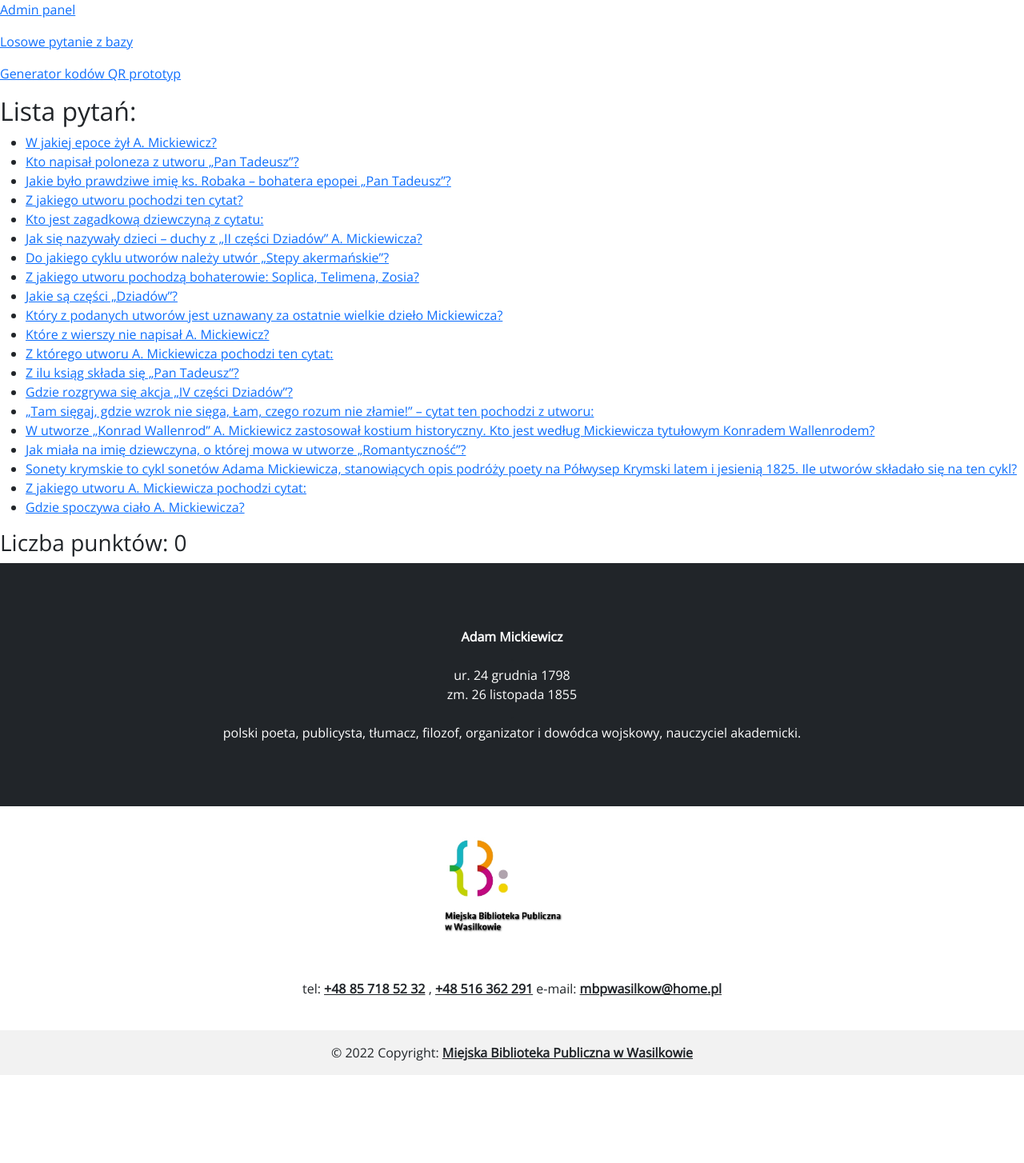
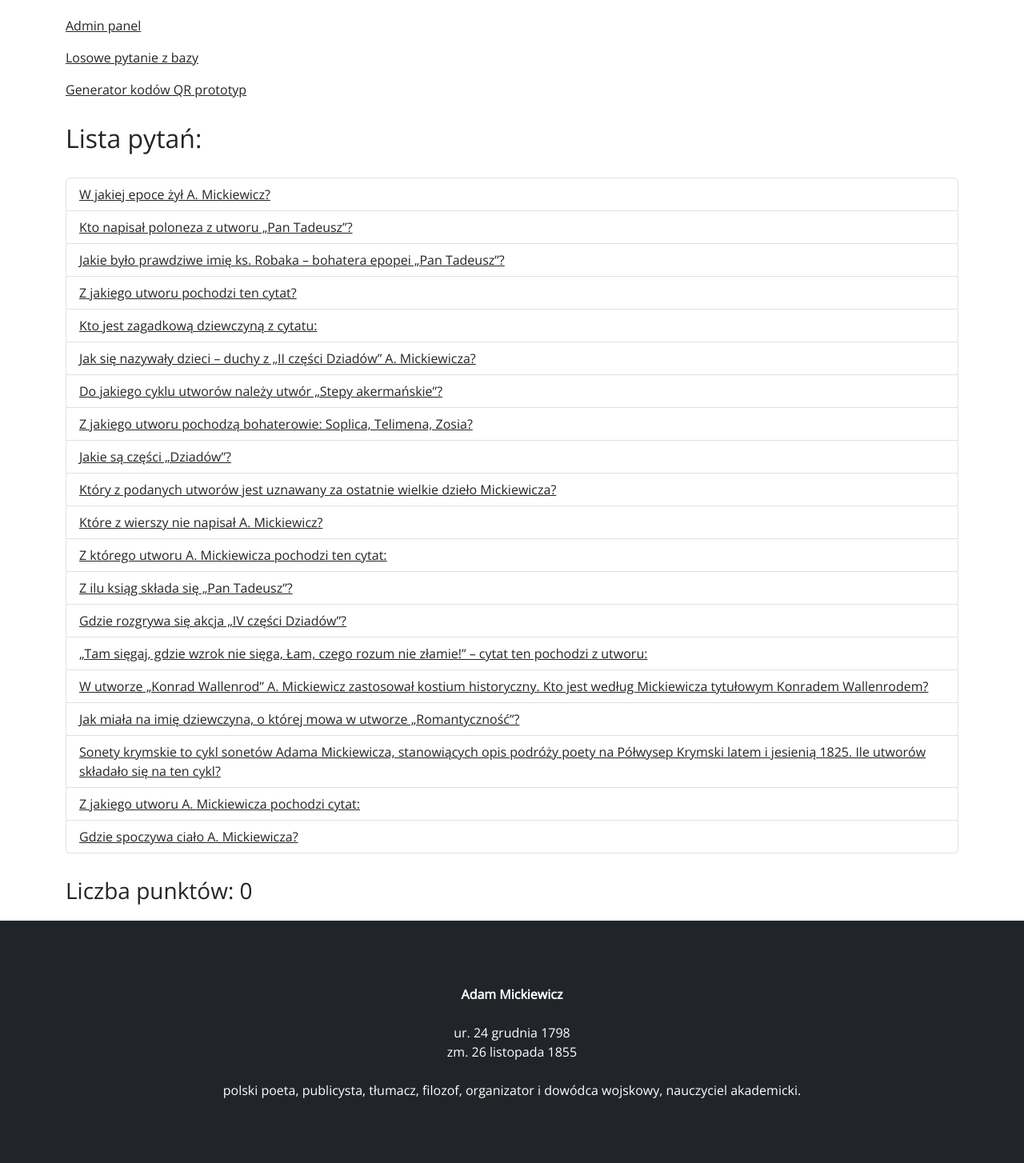
Before and after one commit to CReflection/wasilkow-biblioteka, a Django app: page / in a window 1280 px wide. Shown: the part 56-1510 px from the top of the page at 80% size. Before the commit the page ends 1400 px from the top, so only its background shows below. Run offline with Django 4.2, Linux system fonts and the light colour scheme; data comes from the database, SQL or seed files in the repository; some libraries are stand-ins or nearby versions.

Commit message:
Update index.html

```diff
--- a/polls/templates/polls/index.html
+++ b/polls/templates/polls/index.html
@@ -12,7 +12,7 @@
   {% bootstrap_messages %}
   <link rel="stylesheet" href="{% static 'css/quiz_detail.css' %}">
   <link rel="stylesheet" type="text/css" href="//fonts.googleapis.com/css?family=Open+Sans" />
-  <title>Quiz o Mickiewiczu</title>
+  <title>Quiz o życiu i twórczości Adama Mickiewicza</title>
 </head>
 
 <body>
@@ -40,10 +40,9 @@
   </nav>
 
   {% if not request.session.in_scoreboard and points > 0 %}
+    <div class="container">
 
-  <button type="button" class="btn btn-primary" data-bs-toggle="modal" data-bs-target="#exampleModal">
-    Dodaj swój wynik
-  </button>
+
 
     <div class="modal fade" id="exampleModal" tabindex="-1" aria-labelledby="exampleModalLabel" aria-hidden="true">
       <div class="modal-dialog">
@@ -72,32 +71,44 @@
         </div>
       </div>
     </div>
+  {% endif %}
 
+  <div class="container">
+    <div class="links">
+      {% if not request.session.in_scoreboard and points > 0 %}
+        <button type="button" class="btn btn-primary" data-bs-toggle="modal" data-bs-target="#exampleModal">
+            Dodaj swój wynik
+        </button>
       {% endif %}
+      <p><a href="{% url 'admin:index' %}">Admin panel</a></p>
+      <p><a href="{% url 'polls:randomQuestion' %}">Losowe pytanie z bazy</a></p>
+      <p><a href="{% url 'polls:qr' %}">Generator kodów QR prototyp</a></p>
+    </div>
+
     {% if alert %}
       <div class="quiz-alert alert alert-success" role="alert">
         {{ alert }}
       </div>
     {% endif %}
 
-  <p><a href="{% url 'admin:index' %}">Admin panel</a></p>
-  <p><a href="{% url 'polls:randomQuestion' %}">Losowe pytanie z bazy</a></p>
-  <p><a href="{% url 'polls:qr' %}">Generator kodów QR prototyp</a></p>
-
+    <div class="list">
       <h2>Lista pytań:</h2>
+        <div class="list_question">
         {% if latest_question_list %}
-  <ul>
+        <ul class="list-group">
             {% for question in latest_question_list %}
-    <li><a href="{% url 'polls:detail' question.id %}">{{ question.question_text }}</a></li>
+            <li class="list-group-item"><a href="{% url 'polls:detail' question.id %}">{{ question.question_text }}</a></li>
             {% endfor %}
         </ul>
         {% else %}
         <p>No polls are available.</p>
         {% endif %}
+      </div>
+    </div>
     <div class="col-sm-3">
         <h3>Liczba punktów: {{ points }}</h3>
     </div>
-
+  </div>
 
   <div class="container_info">
     <div class="text-center">
@@ -110,16 +121,13 @@
     </div>
   </div>
 
-
-
   <div id="footerwrap" class="tf box tf clear">
     <footer id="footer" class="tf_box pagewidth tf_scrollbar tf_rel">
       <div class="main-col">
         <div class="footer-left-wrap">
           <div id="footer-logo">
-            <a href="http://mbpwasilkow.pl/" title="Miejska Biblioteka Publiczna w Wasilkowie">
-              <img src="{% static 'images/logo biblioteki.jpg' %}" alt="miejska biblioteka publiczna w wasilkowie"
-                width="200" class="center">
+            <a href="http://mbpwasilkow.pl/" title="Miejska Biblioteka Publiczna w Wasilkowie" >
+              <img src="{% static 'images/logo biblioteki.jpg' %}" alt="miejska biblioteka publiczna w wasilkowie" width="200" class="center">
             </a>
           </div>
           <div class="footer-contact">
@@ -145,7 +153,6 @@
     </footer>
   </div>
 
-
 </body>
 
 </html>
```
Lines whose indentation alone changed are shown as unchanged.
